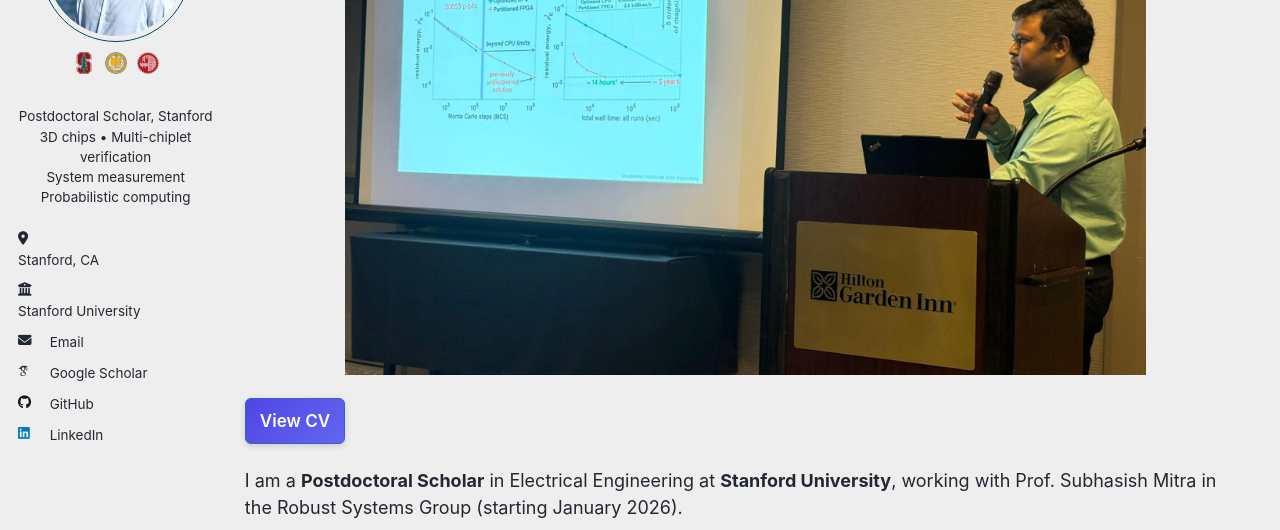
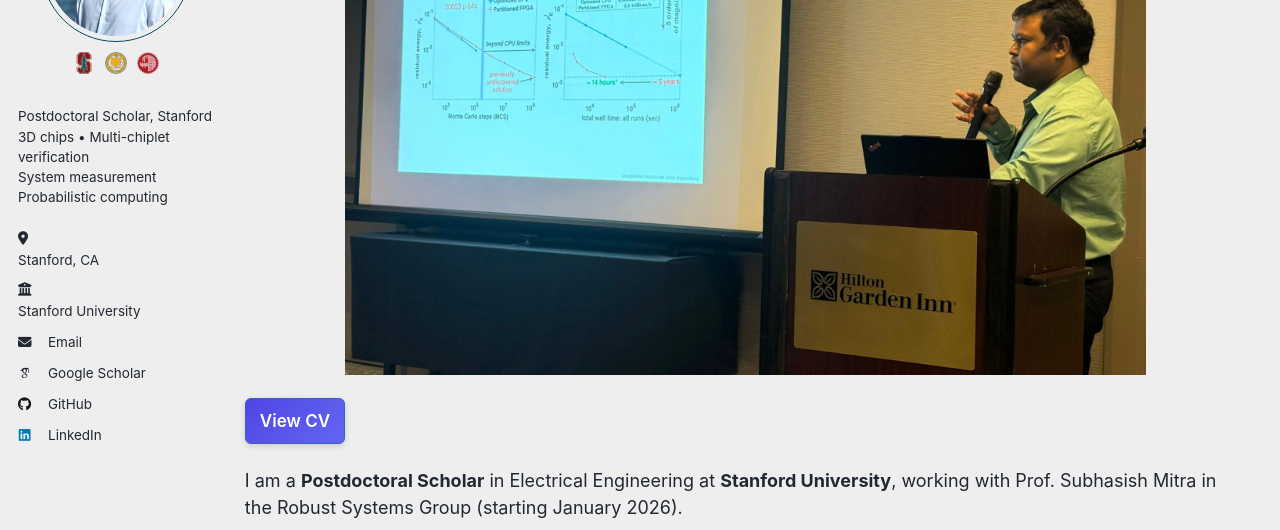
Before and after one commit to navidaadit/navidaadit.github.io, a Jekyll site: the page built from _pages/about.md, in a window 1280 px wide. Shown: the part 207-737 px from the top of the page. Built offline with Jekyll 4.4.1, drawn with Linux system fonts in a browser that asks for light colours; some web fonts are replaced.

Commit message:
Update _custom.scss

```diff
--- a/_sass/_custom.scss
+++ b/_sass/_custom.scss
@@ -1,14 +1,11 @@
 /* ===========================================================
    Navid Aadit — site overrides
-   (grid layout, justified text, hero image, keyword pills,
-    spotlight images, and a single clean footer)
    =========================================================== */
 
 /* ---------- Global width ---------- */
 .initial-content,
 .page__inner,
 .page {
-  /* clamp on very wide monitors to stop overflow/stretch */
   max-width: min(1400px, 90vw);
   margin-left: auto;
   margin-right: auto;
@@ -17,14 +14,14 @@
 }
 
 /* ---------- Content width cap inside right column ---------- */
-:root { --content-max: 75%; } /* simple size var (not theme-related) */
+:root { --content-max: 75%; }
 
-/* Limit inner text width (not hero/pills/CV button) */
+/* Limit inner text width */
 .layout--single .page__content > *:not(.hero-img):not(.keyword-pills):not(.cv-row) {
   max-width: var(--content-max);
 }
 
-/* Justified body text (base) */
+/* Justified body text */
 .layout--single .page__content p {
   text-align: justify;
   text-justify: inter-word;
@@ -36,125 +33,126 @@
 .page::after { content: ""; display: block; clear: both; }
 
 /* ===========================================================
-   AUTHOR SIDEBAR FIXES (Centering Avatar & Bio)
+   AUTHOR SIDEBAR FIXES
    =========================================================== */
 
-/* 1. Center the Avatar Image */
+/* 1. Reset list spacing so text starts at the "very left" */
+.sidebar .author__urls ul {
+  padding-left: 0 !important;
+  margin-left: 0 !important;
+  list-style-type: none !important;
+}
+
+/* 2. Fix "Stanford" dropping to new line (Flexbox on the LINK) */
+.sidebar .author__urls li a {
+  display: flex !important;
+  align-items: flex-start !important; /* Aligns top of text with top of icon */
+  justify-content: flex-start !important;
+  width: 100% !important;
+  gap: 10px !important; /* Gap between icon and text */
+  text-decoration: none !important;
+  padding: 2px 0 !important; /* Slight vertical breathing room */
+}
+
+/* 3. Ensure Icon stays nicely sized and doesn't get squashed */
+.sidebar .author__urls li a i {
+  flex-shrink: 0 !important; /* Prevents icon from shrinking */
+  width: 20px !important;    /* Fixed width for perfect alignment */
+  text-align: center !important;
+  margin-top: 4px !important; /* Optical alignment for text baseline */
+  margin-right: 0 !important; /* Gap is handled by flex-gap above */
+}
+
+/* 4. Desktop Text Alignment (Left) */
+.sidebar .author__content,
+.sidebar .author__bio {
+  text-align: left !important;
+  width: 100%;
+  margin-left: 0 !important;
+  padding-left: 0 !important;
+}
+
+/* 5. Avatar: Desktop (Center the image inside the block) */
 .author__avatar {
   display: block;
-  text-align: center; /* Ensures container centers the img */
+  width: 100%;
+  text-align: center;
 }
-
 .author__avatar img {
   width: 150px;
   height: 150px;
   object-fit: cover;
   border-radius: 50%;
-  margin: 0 auto; /* Physically centers the image block */
+  margin: 0 auto; /* Centers it horizontally */
   display: block;
 }
 
-/* 2. Center the Name and Bio text */
-.sidebar .author__content,
-.sidebar .author__bio {
-  text-align: center !important;
-  width: 100%;
-}
-
-/* 3. Logos centered under avatar */
-.sidebar .affil-logos{
+/* 6. Affiliation Logos (Centered under avatar) */
+.sidebar .affil-logos {
   display: flex !important;
   width: 100% !important;
-  justify-content: center !important;   /* centered flex items */
+  justify-content: center !important;
   align-items: center !important;
   gap: 10px !important;
-  line-height: 1 !important;
-  margin: 8px auto 12px auto !important; /* Spacing */
+  margin: 8px auto 12px auto !important;
   padding: 0 !important;
-  flex-wrap: nowrap !important;
 }
-
-.sidebar .affil-logo{
+.sidebar .affil-logo {
   width: 22px;
   height: 22px;
   object-fit: contain;
   display: block !important;
 }
 
-/* 4. KEY FIX: Keep Location/Email/Links Left-Aligned */
-/* We target the wrapper of the buttons/icons specifically */
-.sidebar .author__urls-wrapper,
-.sidebar .author__urls {
-  text-align: left !important;
-  width: 100%;
-}
-
-/* === FIX #1: Make the left-aligned contact list start flush left (no indent) === */
-.sidebar .author__urls{
-  padding-left: 0 !important;
-  margin-left: 0 !important;
-}
-.sidebar .author__urls li{
-  margin-left: 0 !important;
-  padding-left: 0 !important;
-}
-
-/* === FIX #2: Prevent “Stanford …” text from wrapping under the icon === */
-.sidebar .author__urls li a{
-  display: flex !important;
-  align-items: flex-start !important;
-  gap: 8px !important;
-  min-width: 0 !important;
-}
-.sidebar .author__urls li a i,
-.sidebar .author__urls li a svg{
-  flex: 0 0 auto !important;
-  margin-top: 2px;
-}
-.sidebar .author__urls li a span,
-.sidebar .author__urls li a .label{
-  flex: 1 1 auto !important;
-  min-width: 0 !important;
-  overflow-wrap: anywhere !important;
-}
-
-/* Phone adjustments */
-@media (max-width: 640px){
-  .author__avatar img { width: 110px; height: 110px; }
-
-  /* Ensure bio text stays centered on mobile too */
-  .author__content, .author__bio {
-      display: block;
-      margin-top: 8px;
-      text-align: center !important;
-  }
-
-  /* === FIX #3: HARD center avatar on mobile even if theme changes layout === */
-  .layout--single .sidebar .author__avatar{
-    display: flex !important;
-    justify-content: center !important;
+/* 7. MOBILE FIXES (Force Avatar Center) */
+@media (max-width: 1023px) {
+  /* Override the theme's default floats */
+  .sidebar, .author__profile, .author__avatar {
+    float: none !important;
     text-align: center !important;
     width: 100% !important;
   }
+
+  .author__avatar {
+    display: flex !important;
+    justify-content: center !important;
+    margin: 0 auto 10px auto !important;
+  }
+
+  .author__avatar img {
+    width: 110px;
+    height: 110px;
+    margin: 0 auto !important; /* Force center */
+    float: none !important;
+  }
+
+  /* Ensure name/bio are also centered on mobile */
+  .sidebar .author__content,
+  .sidebar .author__bio {
+    text-align: center !important;
+  }
 }
 
-/* Remove any built-in hero from the theme */
+/* ===========================================================
+   HERO / CONTENT / PILLS
+   =========================================================== */
+
+/* Remove built-in hero */
 .page__hero,
 .page__hero--overlay,
 .hero-landing { display: none !important; }
 
-/* Hero image (no crop, 80%, centered, no extra gap) */
+/* Hero image */
 .hero-img {
   display: block;
   width: 80%;
   height: auto;
-  margin: 0 auto 0 auto;  /* no bottom margin */
-  border-bottom: none;    /* no line */
+  margin: 0 auto 0 auto;
+  border-bottom: none;
 }
 
 /* ---------- Download CV button ---------- */
 .cv-row { margin: 0.5rem 0 1rem 0; }
-
 .page__content .btn--cv {
   display: inline-block;
   background-color: #4a6fdd;
@@ -198,8 +196,6 @@
   border: 1px solid #e5e7eb;
   background: #f7fafc;
 }
-
-/* True 4:3 box via aspect-ratio so captions stay below */
 .figure-card img {
   display:block;
   width:100% !important;
@@ -209,30 +205,24 @@
   object-position: center !important;
   background: transparent !important;
 }
-
-/* Optional: make an image FILL its card (good for tall rack photos) */
 .figure-card.fill img {
   object-fit: cover !important;
   object-position: center !important;
 }
-
-/* 2×2 spotlight grid */
 .gallery-2x2{
   display:grid;
   grid-template-columns:repeat(2,minmax(0,1fr));
   gap:12px;
   margin:.6rem 0 1.2rem;
 }
-
-/* Shorter on phones */
 @media (max-width:980px){
   .gallery-2x2{ grid-template-columns:1fr; }
 }
-
-/* Icons in Recognition list */
 .page__content i.fas { color: #3b82f6; margin-right: 6px; }
 
-/* ---------- Footer: single slim bar ---------- */
+/* ===========================================================
+   FOOTER: single slim bar
+   =========================================================== */
 .page__footer,
 .page__footer::before,
 .page__footer::after {
@@ -243,6 +233,7 @@
   min-height: 0 !important;
 }
 .page__footer-follow { display: none !important; }
+
 .footer-bar {
   display: flex !important;
   align-items: center !important;
@@ -260,7 +251,6 @@
 .footer-left  { opacity: .92; }
 .footer-right { opacity: .92; text-align: right; }
 
-/* ---------- Responsive ---------- */
 .page { margin-top: 1rem; }
 @media (max-width: 520px) {
   .footer-bar { flex-wrap: wrap; row-gap: 4px; }
@@ -283,70 +273,45 @@
   }
 }
 
-/* Justify main content only (NOT sidebar/author area) */
 .layout--single .page__content {
   text-align: justify !important;
   text-justify: inter-word;
 }
 
-/* Don't justify lists/paragraphs inside white boxes */
-.page__content .card ul,
-.page__content .card ol,
-.page__content .card li,
-.page__content .card p,
-.page__content .section ul,
-.page__content .section ol,
-.page__content .section li,
-.page__content .section p {
+/* Reset justification for boxes/cards */
+.page__content .card ul, .page__content .card ol, .page__content .card li, .page__content .card p,
+.page__content .section ul, .page__content .section ol, .page__content .section li, .page__content .section p {
   text-align: left !important;
   text-justify: auto !important;
   -webkit-hyphens: none !important;
   hyphens: none !important;
 }
 
-/* Make “card/section” boxes light */
-.page__content .card,
-.page__content .section {
+.page__content .card, .page__content .section {
   background: #ffffff !important;
   border-color: #e5e7eb !important;
   color: #111827 !important;
 }
 
-/* Turn off hyphenation, keep graceful wrapping */
-.page__content p,
-.page__content li,
-.page__content blockquote,
-.page__content .figcap,
-.page__content .small-note {
+.page__content p, .page__content li, .page__content blockquote, .page__content .figcap, .page__content .small-note {
   -webkit-hyphens: none !important;
   hyphens: none !important;
   word-break: normal !important;
   overflow-wrap: break-word;
 }
 
-/* Keep non-paragraph UI bits left-aligned */
-.page__content h1,
-.page__content h2,
-.page__content h3,
-.page__content h4,
-.page__content h5,
-.page__content h6,
-.page__content .keyword-pills,
-.page__content .keyword-pills *,
-.page__content .pill-list,
-.page__content .pill-list *,
-.page__content .stat-row,
-.page__content .stat-row *,
-.page__content .card h4,
-.page__content .cv-row,
-.footer-bar,
-.footer-bar * {
+/* Left align headers and UI elements */
+.page__content h1, .page__content h2, .page__content h3, .page__content h4, .page__content h5, .page__content h6,
+.page__content .keyword-pills, .page__content .keyword-pills *,
+.page__content .pill-list, .page__content .pill-list *,
+.page__content .stat-row, .page__content .stat-row *,
+.page__content .card h4, .page__content .cv-row,
+.footer-bar, .footer-bar * {
   text-align: left !important;
 }
 
-/* ---------- CENTER CAPTIONS IN FIGURE CARDS ---------- */
-.page__content .figure-card > figcaption,
-.page__content .figure-card > .figcap,
+/* Figure Captions: Centered */
+.page__content .figure-card > figcaption, .page__content .figure-card > .figcap,
 .layout--single .page__content .gallery-2x2 .figure-card > figcaption,
 .layout--single .page__content .gallery-2x2 .figure-card > .figcap {
   display: block !important;
@@ -357,36 +322,19 @@
   line-height: 1.35 !important;
   color: #475569 !important;
 }
-
-/* Ensure children inherit centering, never override it */
-.page__content .figure-card > figcaption *,
-.page__content .figure-card > .figcap * {
+.page__content .figure-card > figcaption *, .page__content .figure-card > .figcap * {
   text-align: inherit !important;
   margin: 0 !important;
   display: inline !important;
 }
 
-/* Teaching/service mobile overflow fix */
-.page__content .course-item {
-  display:flex;
-  align-items:flex-start;
-  gap:10px;
-  flex-wrap: wrap;
-}
-.page__content .course-item > div {
-  flex: 1 1 0;
-  min-width: 0;
-  overflow-wrap: anywhere;
-  word-break: normal;
-}
-.page__content .course-item .badge {
-  flex: 0 0 auto;
-  white-space: nowrap;
-}
+/* Teaching/service fix */
+.page__content .course-item { display:flex; align-items:flex-start; gap:10px; flex-wrap: wrap; }
+.page__content .course-item > div { flex: 1 1 0; min-width: 0; overflow-wrap: anywhere; word-break: normal; }
+.page__content .course-item .badge { flex: 0 0 auto; white-space: nowrap; }
 
-/* Publications ID tags */
-.cite-id, .pub-id, .id-badge, .entry-id, .label,
-[class^="id-"], [class*=" id-"] {
+/* Publications IDs */
+.cite-id, .pub-id, .id-badge, .entry-id, .label, [class^="id-"], [class*=" id-"] {
   border: 1px solid #e5e7eb !important;
   background: #f3f4f6 !important;
   color: #111827 !important;
@@ -395,60 +343,32 @@
   font-weight: 600;
 }
 
-/* Slimmer mobile dropdown menu */
-.greedy-nav .hidden-links li a {
-  padding-top: 10px;
-  padding-bottom: 10px;
-  line-height: 1.2;
-}
+/* Mobile dropdown */
+.greedy-nav .hidden-links li a { padding-top: 10px; padding-bottom: 10px; line-height: 1.2; }
+.inline-list li{ white-space:normal !important; overflow-wrap:anywhere !important; word-break:normal !important; max-width:100% !important; }
 
-/* Inline reviewer list wrap-safety */
-.inline-list li{
-  white-space:normal !important;
-  overflow-wrap:anywhere !important;
-  word-break:normal !important;
-  max-width:100% !important;
-}
-
-/* ---------- LINKS: inherit color; turn blue only on hover/focus ---------- */
-.page__content a:not(.btn--cv):not(.no-link-style),
-.footer-bar a:not(.no-link-style) {
+/* Links */
+.page__content a:not(.btn--cv):not(.no-link-style), .footer-bar a:not(.no-link-style) {
   color: inherit !important;
   text-decoration: underline;
   text-decoration-thickness: 1px;
   text-underline-offset: 2px;
 }
-.page__content a:not(.btn--cv):not(.no-link-style):visited,
-.footer-bar a:not(.no-link-style):visited {
-  color: inherit !important;
-}
-.page__content a:not(.btn--cv):not(.no-link-style):hover,
-.page__content a:not(.btn--cv):not(.no-link-style):focus-visible,
-.footer-bar a:not(.no-link-style):hover,
-.footer-bar a:not(.no-link-style):focus-visible {
+.page__content a:not(.btn--cv):not(.no-link-style):hover, .footer-bar a:not(.no-link-style):hover {
   color: #1d4ed8 !important;
 }
-.page__content a:not(.btn--cv):not(.no-link-style):active,
-.footer-bar a:not(.no-link-style):active {
-  color: #1e40af !important;
-}
 
-/* === Follow button: right edge, no effect on text alignment, button hugs text === */
-.author__urls-wrapper { text-align: initial !important; } /* hard reset if anything leaked */
-
-/* Mobile/tablet only */
+/* Follow Button (Mobile only) */
+.author__urls-wrapper { text-align: initial !important; }
 @media (max-width:1023px){
-  /* Make the wrapper shrink to its contents and sit on the right */
   .author__urls-wrapper{
-    position: relative !important;   /* anchor for dropdown */
+    position: relative !important;
     display: block !important;
-    width: max-content !important;   /* shrink to button width */
-    margin-left: auto !important;    /* push to right edge */
+    width: max-content !important;
+    margin-left: auto !important;
     padding: 0 !important;
-    text-align: left !important;     /* Reset text inside button/dropdown */
+    text-align: left !important;
   }
-
-  /* Button: just big enough for its text */
   .author__urls-wrapper .btn{
     display: inline-block !important;
     width: auto !important;
@@ -456,26 +376,23 @@
     line-height: 1.2 !important;
     white-space: nowrap !important;
   }
-
-  /* Dropdown: anchored to the button’s right edge, above content */
   .author__urls{
     position: absolute !important;
     right: 0 !important;
     left: auto !important;
     top: calc(100% + 8px) !important;
     min-width: 220px !important;
-    max-width: calc(100vw - 32px) !important; /* safe mobile gutter */
+    max-width: calc(100vw - 32px) !important;
     z-index: 3000 !important;
     background: #fff !important;
     border: 1px solid #e5e7eb !important;
     box-shadow: 0 8px 22px rgba(0,0,0,.15) !important;
     display: none;
-    text-align: left !important; /* content inside dropdown is left aligned */
+    text-align: left !important;
   }
   .author__urls.is--visible{ display: block !important; }
 }
 
-/* === LAYER ORDER FIX (desktop): keep content above fixed sidebar === */
 @media (min-width:1024px){
   .sidebar{ z-index: 1 !important; }
   .page__content{ position: relative; z-index: 2 !important; }
```
